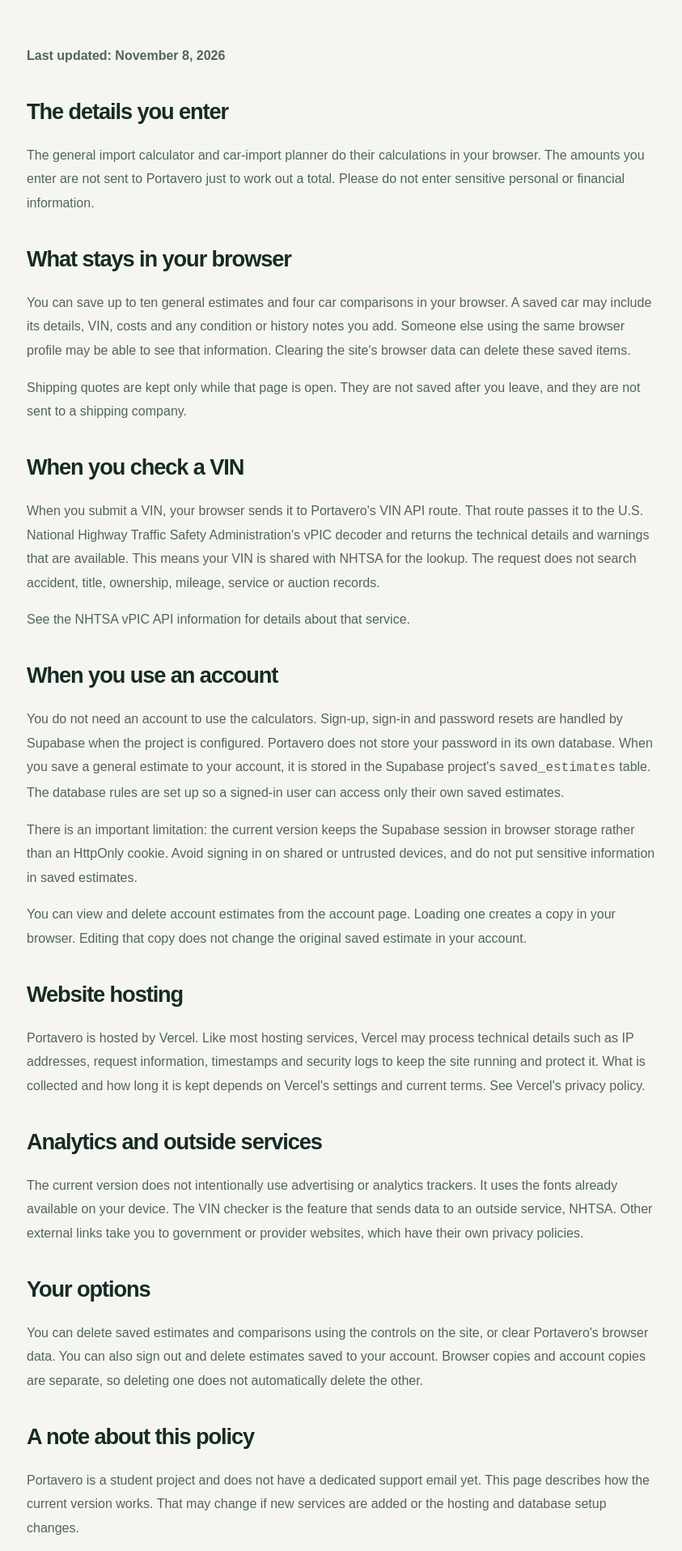
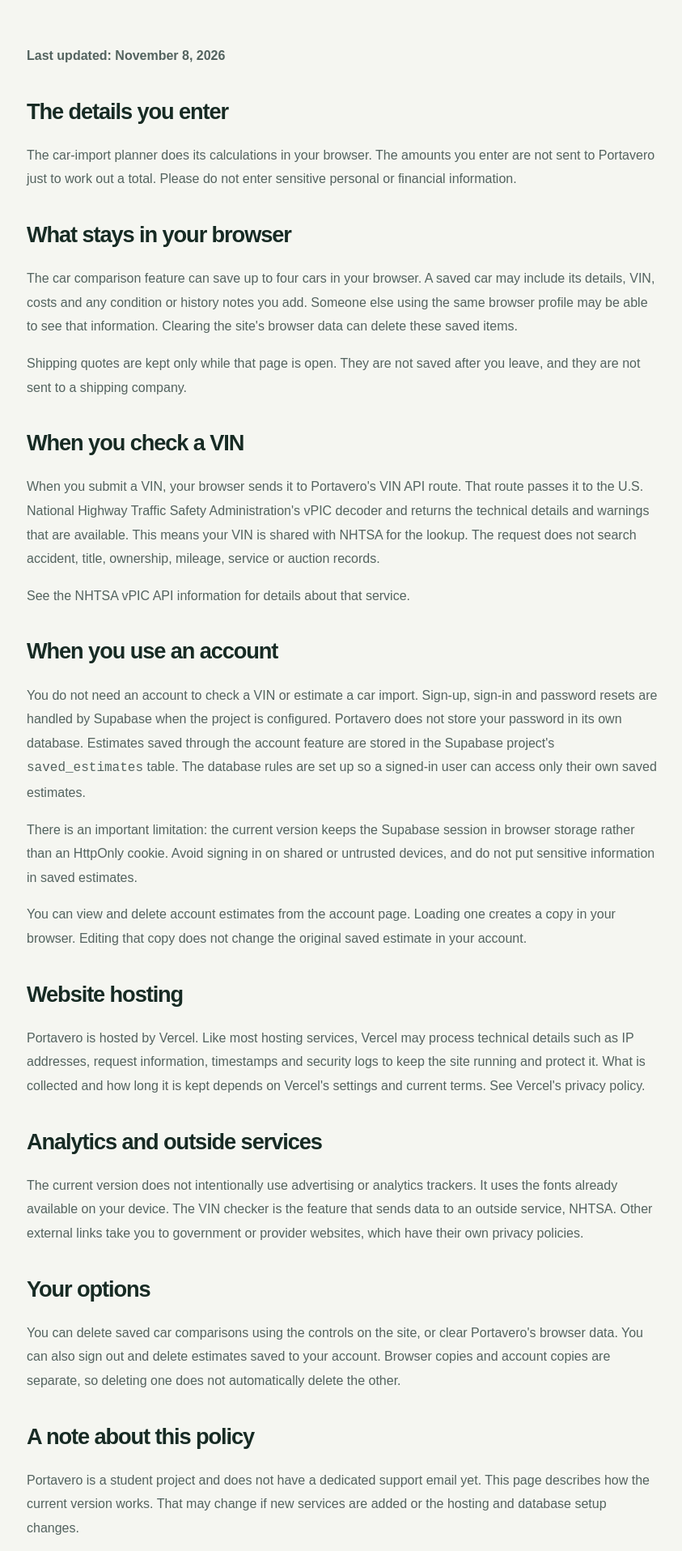
Before and after one commit to GIORGIO2032Q4E/portavero, a Next.js app: page /privacy-policy in a window 1280 px wide. Shown: the part 422-2337 px from the top of the page at 81% size, without its empty margins (217-1060 px from the left). Built offline with nearby package versions, Linux system fonts and the light colour scheme; no server answers.

Commit message:
Keep page.tsx car-import focused

```diff
--- a/src/app/privacy-policy/page.tsx
+++ b/src/app/privacy-policy/page.tsx
@@ -20,10 +20,10 @@ export default function PrivacyPolicyPage() {
           <p><strong>Last updated: November 8, 2026</strong></p>
 
           <h2>The details you enter</h2>
-          <p>The general import calculator and car-import planner do their calculations in your browser. The amounts you enter are not sent to Portavero just to work out a total. Please do not enter sensitive personal or financial information.</p>
+          <p>The car-import planner does its calculations in your browser. The amounts you enter are not sent to Portavero just to work out a total. Please do not enter sensitive personal or financial information.</p>
 
           <h2>What stays in your browser</h2>
-          <p>You can save up to ten general estimates and four car comparisons in your browser. A saved car may include its details, VIN, costs and any condition or history notes you add. Someone else using the same browser profile may be able to see that information. Clearing the site's browser data can delete these saved items.</p>
+          <p>The car comparison feature can save up to four cars in your browser. A saved car may include its details, VIN, costs and any condition or history notes you add. Someone else using the same browser profile may be able to see that information. Clearing the site's browser data can delete these saved items.</p>
           <p>Shipping quotes are kept only while that page is open. They are not saved after you leave, and they are not sent to a shipping company.</p>
 
           <h2>When you check a VIN</h2>
@@ -31,7 +31,7 @@ export default function PrivacyPolicyPage() {
           <p>See the <a href="https://vpic.nhtsa.dot.gov/api/" target="_blank" rel="noreferrer">NHTSA vPIC API information</a> for details about that service.</p>
 
           <h2>When you use an account</h2>
-          <p>You do not need an account to use the calculators. Sign-up, sign-in and password resets are handled by Supabase when the project is configured. Portavero does not store your password in its own database. When you save a general estimate to your account, it is stored in the Supabase project's <code>saved_estimates</code> table. The database rules are set up so a signed-in user can access only their own saved estimates.</p>
+          <p>You do not need an account to check a VIN or estimate a car import. Sign-up, sign-in and password resets are handled by Supabase when the project is configured. Portavero does not store your password in its own database. Estimates saved through the account feature are stored in the Supabase project's <code>saved_estimates</code> table. The database rules are set up so a signed-in user can access only their own saved estimates.</p>
           <p>There is an important limitation: the current version keeps the Supabase session in browser storage rather than an HttpOnly cookie. Avoid signing in on shared or untrusted devices, and do not put sensitive information in saved estimates.</p>
           <p>You can view and delete account estimates from the account page. Loading one creates a copy in your browser. Editing that copy does not change the original saved estimate in your account.</p>
 
@@ -42,7 +42,7 @@ export default function PrivacyPolicyPage() {
           <p>The current version does not intentionally use advertising or analytics trackers. It uses the fonts already available on your device. The VIN checker is the feature that sends data to an outside service, NHTSA. Other external links take you to government or provider websites, which have their own privacy policies.</p>
 
           <h2>Your options</h2>
-          <p>You can delete saved estimates and comparisons using the controls on the site, or clear Portavero's browser data. You can also sign out and delete estimates saved to your account. Browser copies and account copies are separate, so deleting one does not automatically delete the other.</p>
+          <p>You can delete saved car comparisons using the controls on the site, or clear Portavero's browser data. You can also sign out and delete estimates saved to your account. Browser copies and account copies are separate, so deleting one does not automatically delete the other.</p>
 
           <h2>A note about this policy</h2>
           <p>Portavero is a student project and does not have a dedicated support email yet. This page describes how the current version works. That may change if new services are added or the hosting and database setup changes.</p>
```
